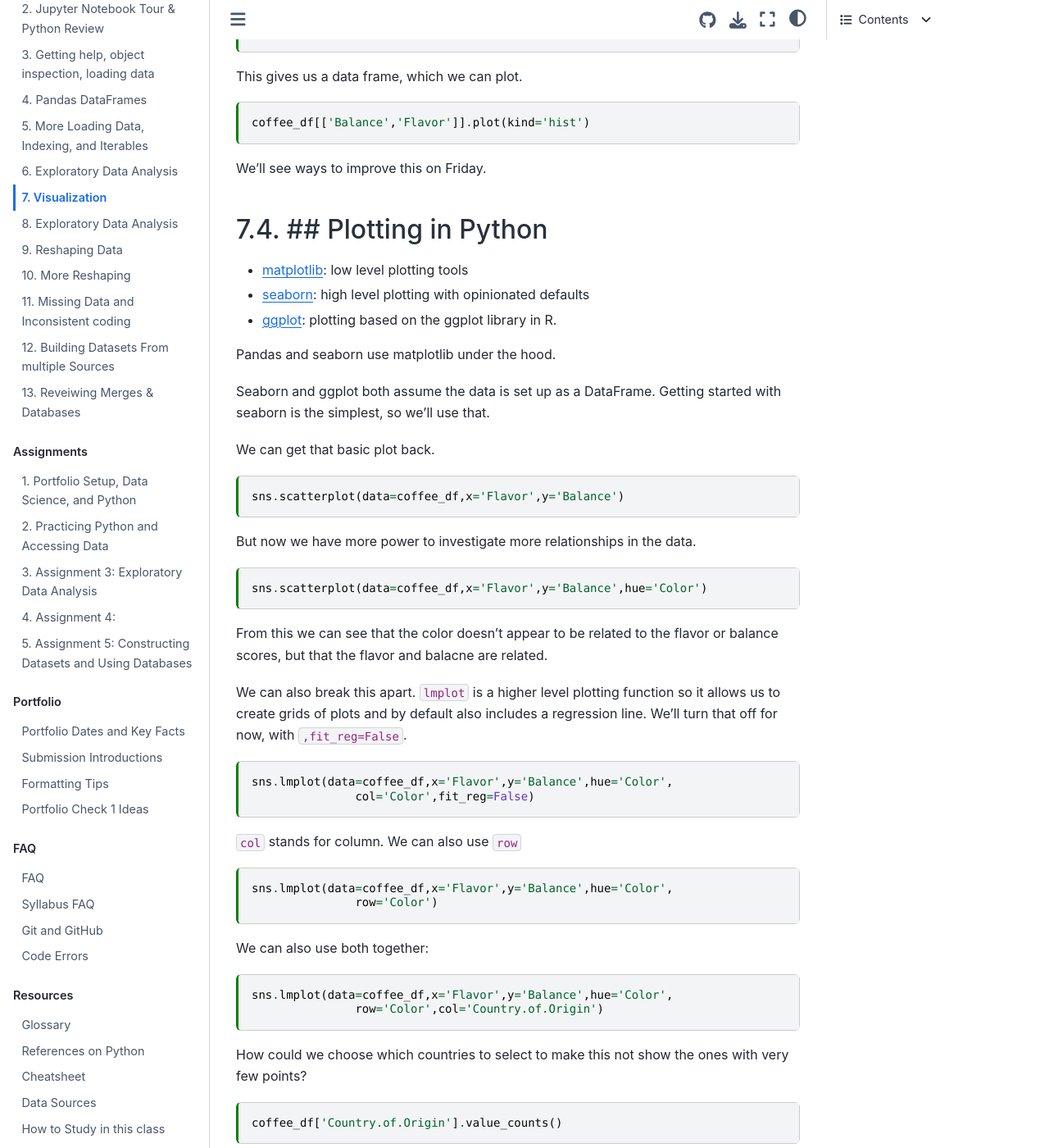
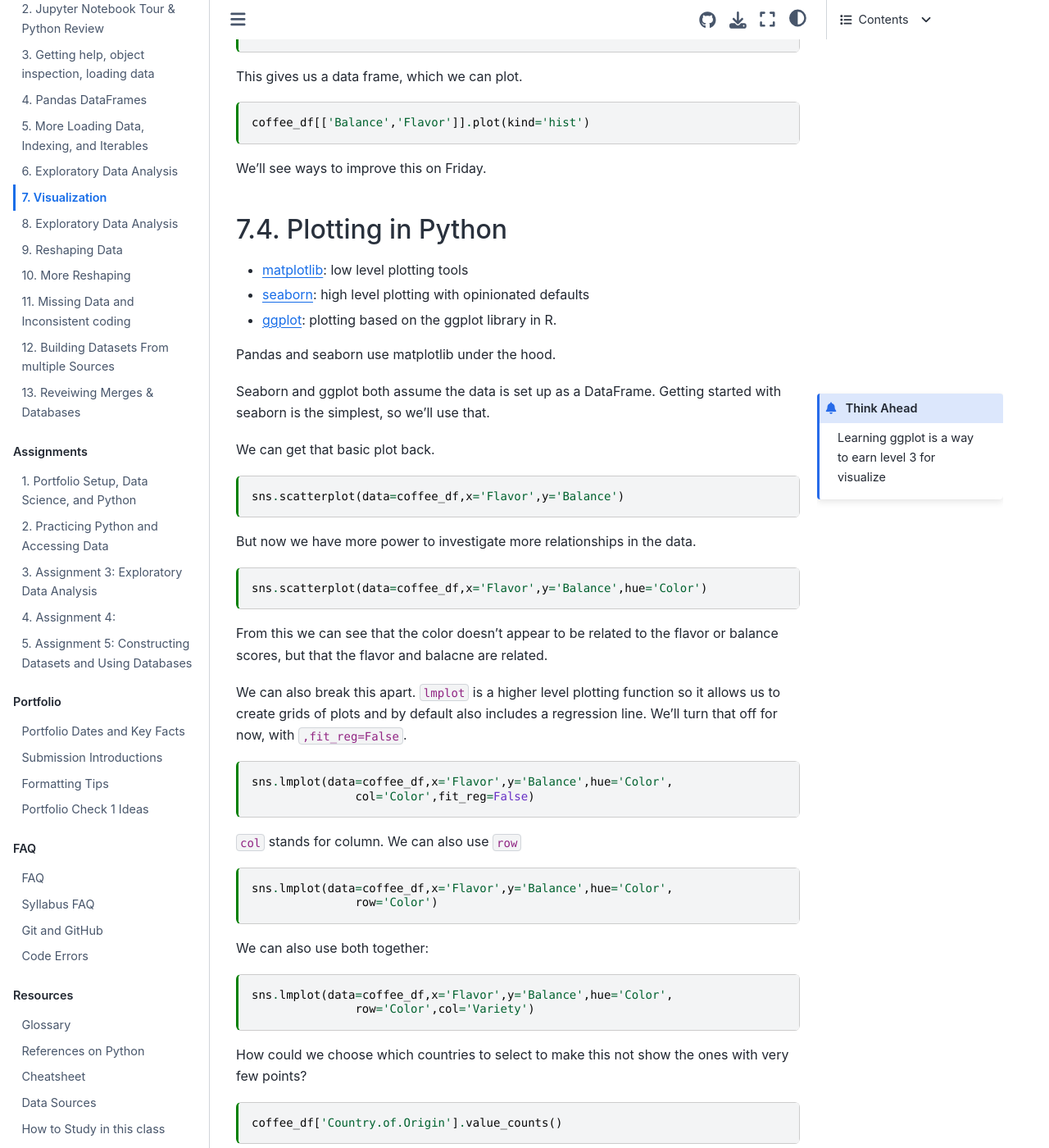
Before and after one commit to rhodyprog4ds/BrownFall21, a Jupyter Book: the page built from notes/2021-09-22.md, in a window 1280 px wide and 1400 px high, scrolled down 3695 px. Shown: the whole window at 82% size. Built offline with Jupyter Book 1.0.4 settings and Sphinx 7.4.7 and the Sphinx Book theme 1.1.4, drawn with Linux system fonts in a browser that asks for light colours; pages that are not in the unit, such as notebooks, are missing from menus; some of the changed text lies outside the part shown.

Commit message:
fix typos/error

`````diff
--- a/notes/2021-09-22.md
+++ b/notes/2021-09-22.md
@@ -226,7 +226,7 @@
 ```
 We'll see ways to improve this on Friday.
 
-## ## Plotting in Python
+## Plotting in Python
 
 - [matplotlib](https://matplotlib.org/): low level plotting tools
 - [seaborn](https://seaborn.pydata.org/index.html): high level plotting with opinionated defaults
@@ -235,8 +235,15 @@ We'll see ways to improve this on Friday.
 
 Pandas and seaborn use matplotlib under the hood.
 
+````{margin}
+```{admonition}  Think Ahead
+Learning ggplot is a way to earn level 3 for visualize
+```
+````
 Seaborn and ggplot both assume the data is set up as a DataFrame.
 Getting started with seaborn is the simplest, so we'll use that.
+
+
 
 We can get that basic plot back.
 ```{code-cell} ipython3
@@ -269,7 +276,7 @@ We can also use both together:
 
 ```{code-cell} ipython3
 sns.lmplot(data=coffee_df,x='Flavor',y='Balance',hue='Color',
-               row='Color',col='Country.of.Origin')
+               row='Color',col='Variety')
 ```
 
 How could we choose which countries to select to make this not show the ones
`````
Also changed, not shown: other parts of notes/2021-09-22.md (+1 -1 lines).
